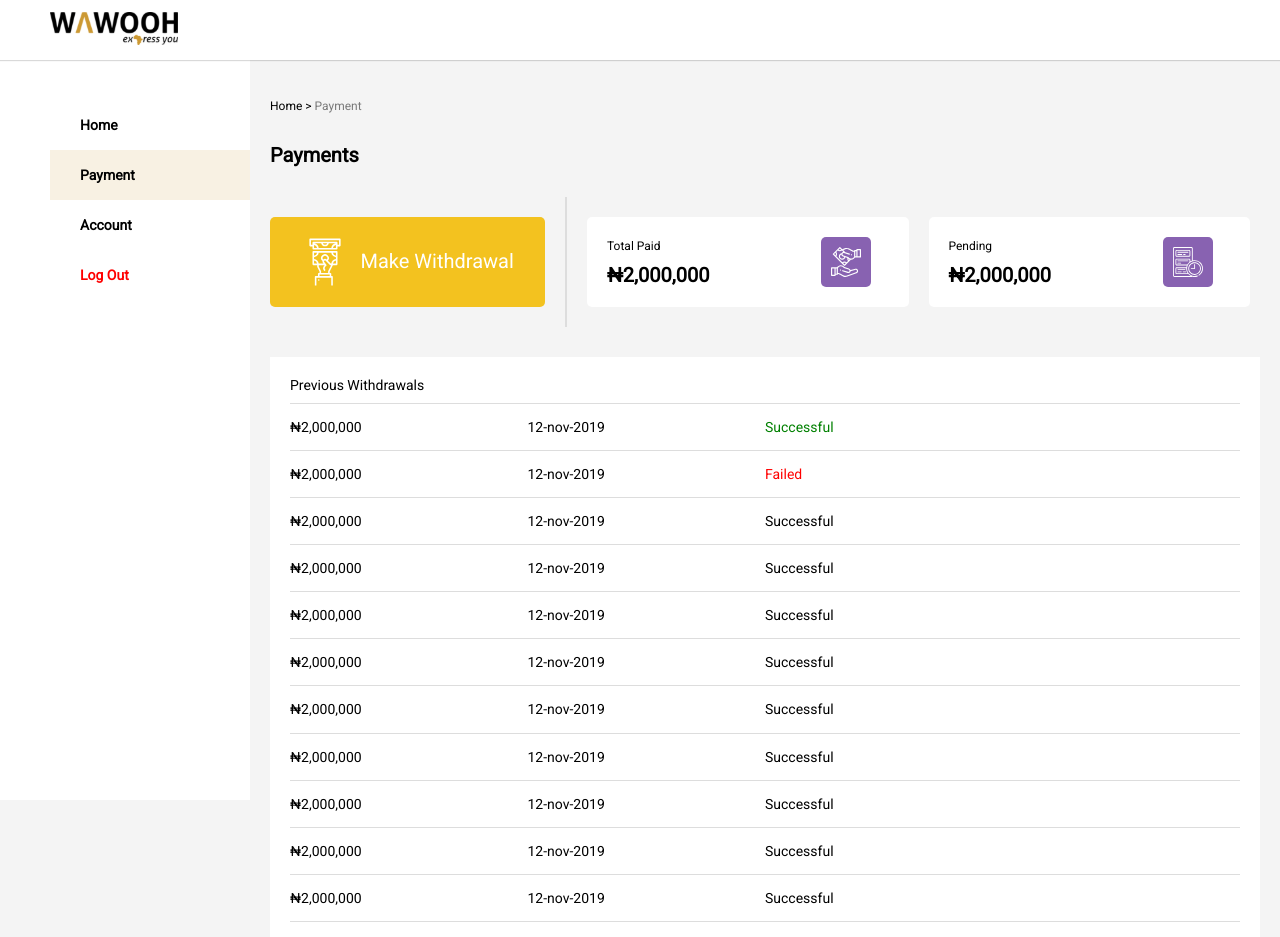
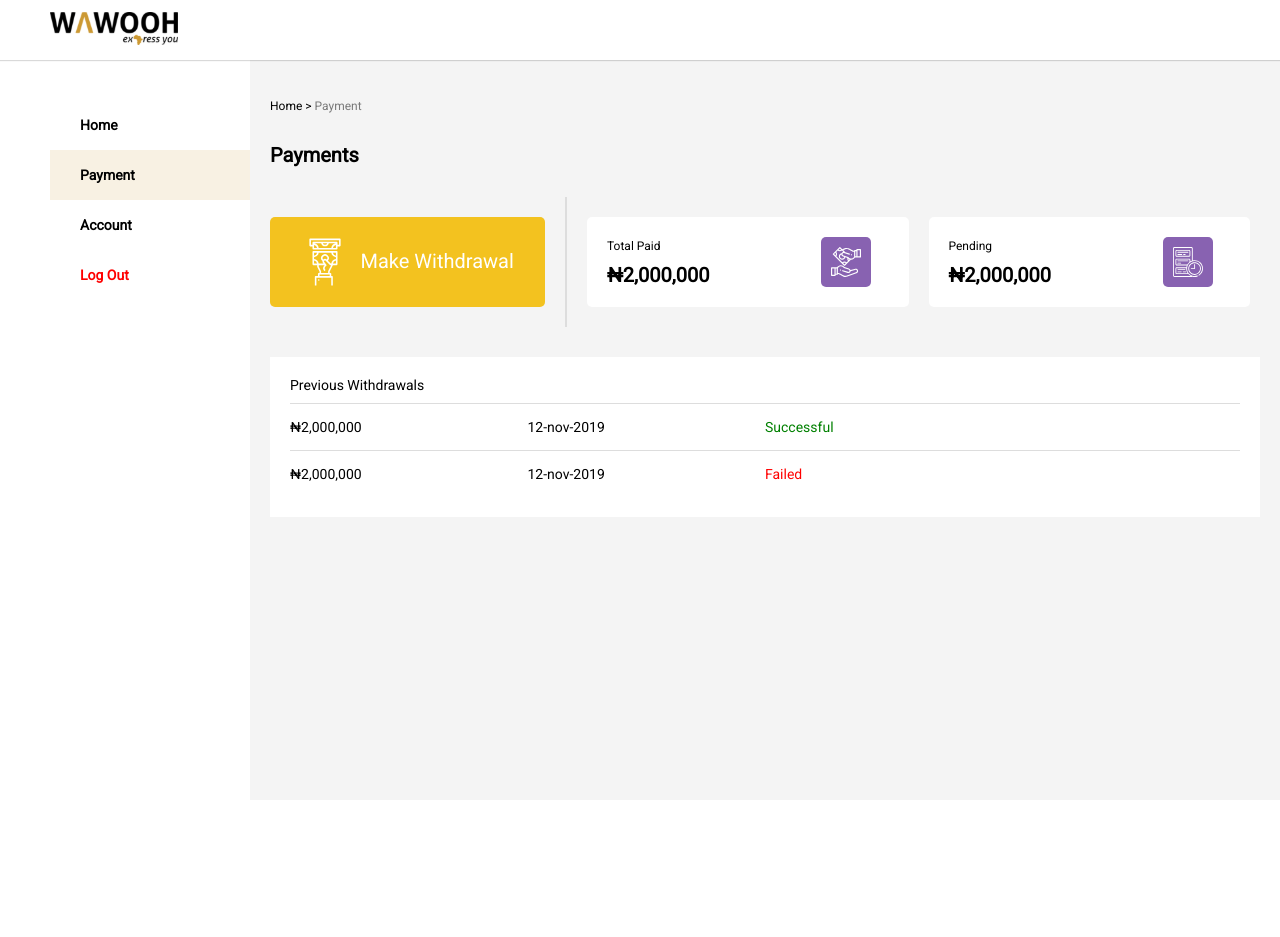
Before and after one commit to slimudoh/wawooh-sales-force, a React (Create React App) app: page /payment in a window 1280 px wide. Shown: the top 937 px of the page. After the commit the page ends 800 px from the top, so only its background shows below. Built offline with nearby package versions, Linux system fonts and the light colour scheme.

Commit message:
reformat signup

```diff
--- a/src/assets/css/app.css
+++ b/src/assets/css/app.css
@@ -806,13 +806,14 @@ a {
 
 .payment__body {
   background-color: #fff;
-  padding: 20px;
+  /* padding: 20px; */
   margin-bottom: 100px;
   overflow: auto;
 }
 
 .payment__body > div {
   min-width: 500px;
+  padding: 20px;
 }
 
 .payment__body--header {
--- a/src/pages/payment.js
+++ b/src/pages/payment.js
@@ -80,76 +80,6 @@ function Payment() {
                   Failed
                 </div>
               </div>
-              <div>
-                <div className="payment__body--table-amount">
-                  &#8358;2,000,000
-                </div>
-                <div className="payment__body--table-date">12-nov-2019</div>
-                <div className="payment__body--table-status">Successful</div>
-              </div>
-              <div>
-                <div className="payment__body--table-amount">
-                  &#8358;2,000,000
-                </div>
-                <div className="payment__body--table-date">12-nov-2019</div>
-                <div className="payment__body--table-status">Successful</div>
-              </div>
-              <div>
-                <div className="payment__body--table-amount">
-                  &#8358;2,000,000
-                </div>
-                <div className="payment__body--table-date">12-nov-2019</div>
-                <div className="payment__body--table-status">Successful</div>
-              </div>
-              <div>
-                <div className="payment__body--table-amount">
-                  &#8358;2,000,000
-                </div>
-                <div className="payment__body--table-date">12-nov-2019</div>
-                <div className="payment__body--table-status">Successful</div>
-              </div>
-              <div>
-                <div className="payment__body--table-amount">
-                  &#8358;2,000,000
-                </div>
-                <div className="payment__body--table-date">12-nov-2019</div>
-                <div className="payment__body--table-status">Successful</div>
-              </div>
-              <div>
-                <div className="payment__body--table-amount">
-                  &#8358;2,000,000
-                </div>
-                <div className="payment__body--table-date">12-nov-2019</div>
-                <div className="payment__body--table-status">Successful</div>
-              </div>
-              <div>
-                <div className="payment__body--table-amount">
-                  &#8358;2,000,000
-                </div>
-                <div className="payment__body--table-date">12-nov-2019</div>
-                <div className="payment__body--table-status">Successful</div>
-              </div>
-              <div>
-                <div className="payment__body--table-amount">
-                  &#8358;2,000,000
-                </div>
-                <div className="payment__body--table-date">12-nov-2019</div>
-                <div className="payment__body--table-status">Successful</div>
-              </div>
-              <div>
-                <div className="payment__body--table-amount">
-                  &#8358;2,000,000
-                </div>
-                <div className="payment__body--table-date">12-nov-2019</div>
-                <div className="payment__body--table-status">Successful</div>
-              </div>
-              <div>
-                <div className="payment__body--table-amount">
-                  &#8358;2,000,000
-                </div>
-                <div className="payment__body--table-date">12-nov-2019</div>
-                <div className="payment__body--table-status">Successful</div>
-              </div>
             </div>
           </div>
         </div>
--- a/src/pages/signup.js
+++ b/src/pages/signup.js
@@ -1,15 +1,10 @@
-import React, { useState, useRef } from "react";
+import React, { useState } from "react";
 import { Link, useHistory } from "react-router-dom";
 import Error from "../components/error";
 import Success from "../components/success";
 
 function Signup() {
   let history = useHistory();
-  const firstname = useRef(null);
-  const lastname = useRef(null);
-  const phone = useRef(null);
-  const password = useRef(null);
-  const confirm = useRef(null);
 
   const [errorStatus, setErrorStatus] = useState(false);
   const [successStatus, setSuccessStatus] = useState(false);
@@ -20,7 +15,8 @@ function Signup() {
     firstname: "",
     lastname: "",
     phone: "",
-    password: ""
+    password: "",
+    confirm: ""
   });
 
   const [pageOne, setPageOne] = useState(true);
@@ -39,18 +35,6 @@ function Signup() {
   };
 
   const openPageTwo = () => {
-    let firstnameInput = firstname.current;
-    let lastnameInput = lastname.current;
-    let phoneInput = phone.current;
-
-    let signupdata = signupData;
-    signupdata.firstname = firstnameInput.value.trim();
-    signupdata.lastname = lastnameInput.value.trim();
-    signupdata.phone = phoneInput.value.trim();
-    signupdata.password = "";
-
-    setSignupData(signupdata);
-
     setPageOne(false);
     setPageTwo(true);
   };
@@ -59,9 +43,6 @@ function Signup() {
     e.preventDefault();
 
     let signupdata = signupData;
-
-    let passwordInput = password.current;
-    let confirmInput = confirm.current;
 
     if (signupdata.firstname === "") {
       setErrorMessage("Please go back and enter your firstname.");
@@ -87,20 +68,20 @@ function Signup() {
       return;
     }
 
-    if (passwordInput.value.trim() === "") {
+    if (signupdata.password.trim() === "") {
       setErrorMessage("Please enter your password.");
       setErrorStatus(true);
       return;
     }
 
-    if (confirmInput.value.trim() === "") {
+    if (signupdata.confirm.trim() === "") {
       setErrorMessage("Please confirm your password.");
       setErrorStatus(true);
       return;
     }
 
-    if (passwordInput.value.trim() !== confirmInput.value.trim()) {
-      setErrorMessage("Password not identical.");
+    if (signupdata.password.trim() !== signupdata.confirm.trim()) {
+      setErrorMessage("Passwords not identical.");
       setErrorStatus(true);
       return;
     }
@@ -110,12 +91,16 @@ function Signup() {
     setSuccessMessage(null);
     setSuccessStatus(false);
 
-    signupdata.password = passwordInput.value.trim();
-
-    console.log(signupdata);
+    signupdata.password = signupData.password.trim();
 
     history.push("/dashboard");
   };
+
+  const handleSignupData = e =>
+    setSignupData({
+      ...signupData,
+      [e.target.name]: e.target.value
+    });
 
   return (
     <div className="auth">
@@ -144,21 +129,39 @@ function Signup() {
               <div className="auth__form--form-input">
                 <label>Firstname:</label>
                 <div>
-                  <input type="text" placeholder="Kayode" ref={firstname} />
+                  <input
+                    type="text"
+                    placeholder="Kayode"
+                    name="firstname"
+                    value={signupData.firstname}
+                    onChange={handleSignupData}
+                  />
                 </div>
               </div>
 
               <div className="auth__form--form-input">
                 <label>Lastname:</label>
                 <div>
-                  <input type="text" placeholder="Emeka" ref={lastname} />
+                  <input
+                    type="text"
+                    placeholder="Emeka"
+                    name="lastname"
+                    value={signupData.lastname}
+                    onChange={handleSignupData}
+                  />
                 </div>
               </div>
 
               <div className="auth__form--form-input">
                 <label>Phone Number:</label>
                 <div>
-                  <input type="text" placeholder="08070000000" ref={phone} />
+                  <input
+                    type="text"
+                    placeholder="08070000000"
+                    name="phone"
+                    value={signupData.phone}
+                    onChange={handleSignupData}
+                  />
                 </div>
               </div>
 
@@ -185,7 +188,9 @@ function Signup() {
                   <input
                     type="password"
                     placeholder="***********"
-                    ref={password}
+                    name="password"
+                    value={signupData.password}
+                    onChange={handleSignupData}
                   />
                 </div>
               </div>
@@ -196,7 +201,9 @@ function Signup() {
                   <input
                     type="password"
                     placeholder="***********"
-                    ref={confirm}
+                    name="confirm"
+                    value={signupData.confirm}
+                    onChange={handleSignupData}
                   />
                 </div>
               </div>
```
